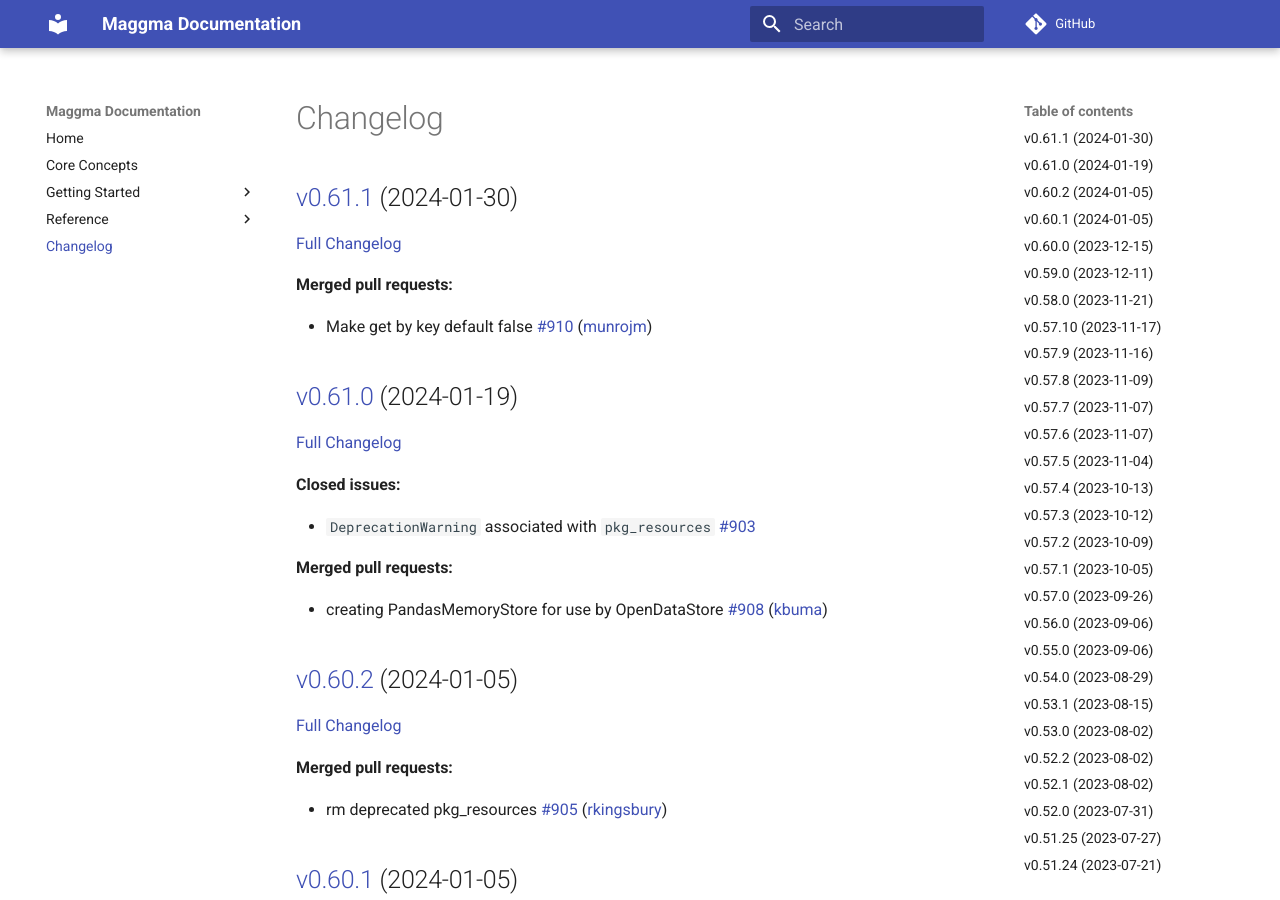
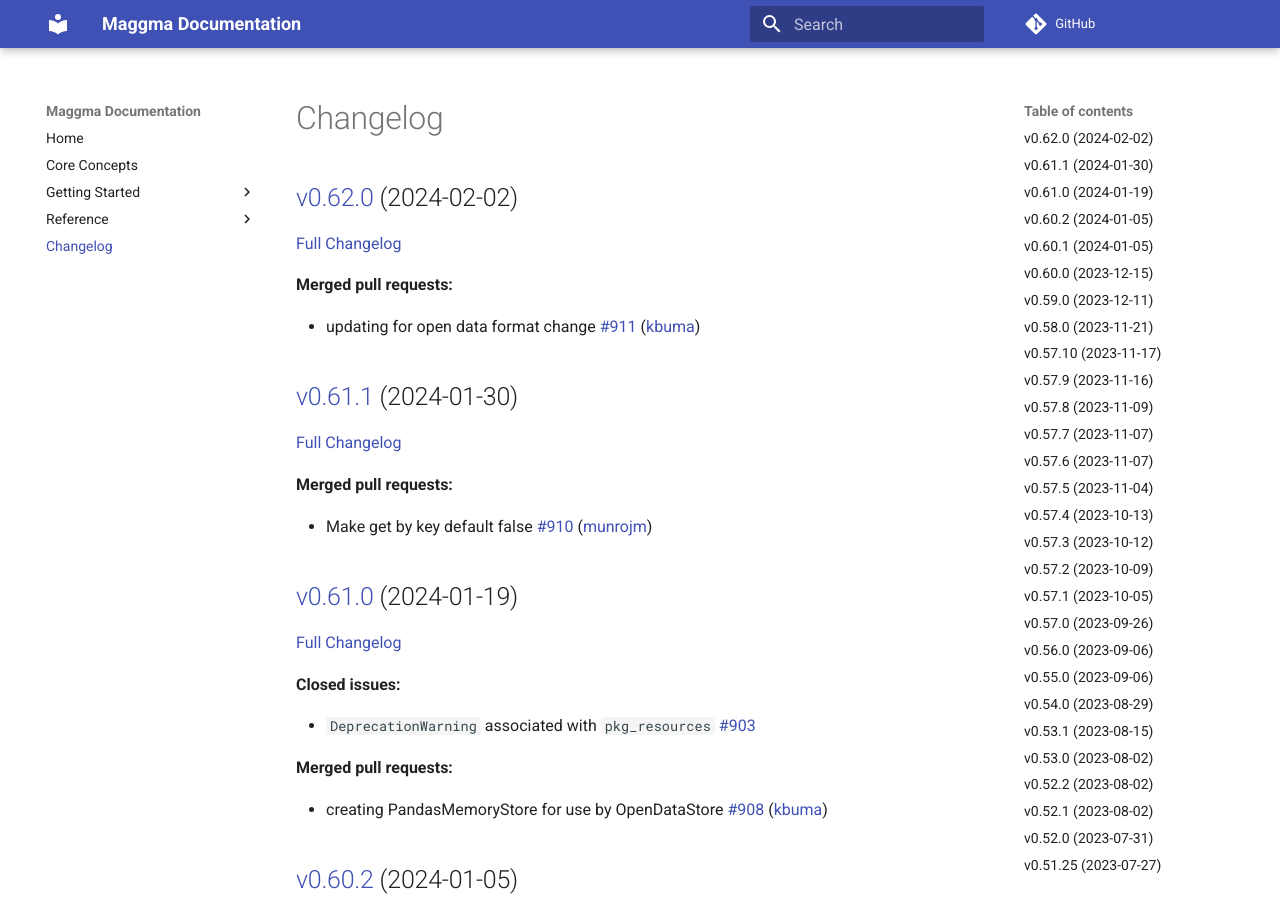
Before and after one commit to materialsproject/maggma, an MkDocs documentation site: the page built from docs/CHANGELOG.md, in a window 1280 px wide and 900 px high. Built offline with MkDocs 1.6.1 and Material for MkDocs 9.7.7, drawn with Linux system fonts in a browser that asks for light colours; comment, search, counter and statistics services are not loaded; some of the changed text lies outside the part shown.

Commit message:
Updated CHANGELOG.md

```diff
--- a/docs/CHANGELOG.md
+++ b/docs/CHANGELOG.md
@@ -1,4 +1,12 @@
 # Changelog
+
+## [v0.62.0](https://github.com/materialsproject/maggma/tree/v0.62.0) (2024-02-02)
+
+[Full Changelog](https://github.com/materialsproject/maggma/compare/v0.61.1...v0.62.0)
+
+**Merged pull requests:**
+
+- updating for open data format change [\#911](https://github.com/materialsproject/maggma/pull/911) ([kbuma](https://github.com/kbuma))
 
 ## [v0.61.1](https://github.com/materialsproject/maggma/tree/v0.61.1) (2024-01-30)
 
@@ -245,19 +253,19 @@
 
 ## [v0.51.25](https://github.com/materialsproject/maggma/tree/v0.51.25) (2023-07-27)
 
-[Full Changelog](https://github.com/materialsproject/maggma/compare/v0.51.24...v0.51.25)
+[Full Changelog](https://github.com/materialsproject/maggma/compare/v0.51.23...v0.51.25)
 
 **Merged pull requests:**
 
 - Some cleanup: `isort`, updated classifiers, remove unused kwarg [\#833](https://github.com/materialsproject/maggma/pull/833) ([Andrew-S-Rosen](https://github.com/Andrew-S-Rosen))
 
+## [v0.51.23](https://github.com/materialsproject/maggma/tree/v0.51.23) (2023-07-21)
+
+[Full Changelog](https://github.com/materialsproject/maggma/compare/v0.51.24...v0.51.23)
+
 ## [v0.51.24](https://github.com/materialsproject/maggma/tree/v0.51.24) (2023-07-21)
 
-[Full Changelog](https://github.com/materialsproject/maggma/compare/v0.51.23...v0.51.24)
-
-## [v0.51.23](https://github.com/materialsproject/maggma/tree/v0.51.23) (2023-07-21)
-
-[Full Changelog](https://github.com/materialsproject/maggma/compare/v0.51.22...v0.51.23)
+[Full Changelog](https://github.com/materialsproject/maggma/compare/v0.51.22...v0.51.24)
 
 **Closed issues:**
 
@@ -269,7 +277,7 @@
 
 ## [v0.51.22](https://github.com/materialsproject/maggma/tree/v0.51.22) (2023-07-21)
 
-[Full Changelog](https://github.com/materialsproject/maggma/compare/v0.51.20...v0.51.22)
+[Full Changelog](https://github.com/materialsproject/maggma/compare/v0.51.21...v0.51.22)
 
 **Closed issues:**
 
@@ -279,13 +287,13 @@
 
 - misc. MontyStore improvements [\#827](https://github.com/materialsproject/maggma/pull/827) ([rkingsbury](https://github.com/rkingsbury))
 
+## [v0.51.21](https://github.com/materialsproject/maggma/tree/v0.51.21) (2023-07-11)
+
+[Full Changelog](https://github.com/materialsproject/maggma/compare/v0.51.20...v0.51.21)
+
 ## [v0.51.20](https://github.com/materialsproject/maggma/tree/v0.51.20) (2023-07-11)
 
-[Full Changelog](https://github.com/materialsproject/maggma/compare/v0.51.21...v0.51.20)
-
-## [v0.51.21](https://github.com/materialsproject/maggma/tree/v0.51.21) (2023-07-11)
-
-[Full Changelog](https://github.com/materialsproject/maggma/compare/v0.51.19...v0.51.21)
+[Full Changelog](https://github.com/materialsproject/maggma/compare/v0.51.19...v0.51.20)
 
 **Merged pull requests:**
 
@@ -341,23 +349,23 @@
 
 ## [v0.51.13](https://github.com/materialsproject/maggma/tree/v0.51.13) (2023-07-06)
 
-[Full Changelog](https://github.com/materialsproject/maggma/compare/v0.51.12...v0.51.13)
+[Full Changelog](https://github.com/materialsproject/maggma/compare/v0.51.10...v0.51.13)
 
 **Merged pull requests:**
 
 - Add explicit store close to resources [\#814](https://github.com/materialsproject/maggma/pull/814) ([munrojm](https://github.com/munrojm))
 
+## [v0.51.10](https://github.com/materialsproject/maggma/tree/v0.51.10) (2023-06-27)
+
+[Full Changelog](https://github.com/materialsproject/maggma/compare/v0.51.11...v0.51.10)
+
+## [v0.51.11](https://github.com/materialsproject/maggma/tree/v0.51.11) (2023-06-27)
+
+[Full Changelog](https://github.com/materialsproject/maggma/compare/v0.51.12...v0.51.11)
+
 ## [v0.51.12](https://github.com/materialsproject/maggma/tree/v0.51.12) (2023-06-27)
 
-[Full Changelog](https://github.com/materialsproject/maggma/compare/v0.51.11...v0.51.12)
-
-## [v0.51.11](https://github.com/materialsproject/maggma/tree/v0.51.11) (2023-06-27)
-
-[Full Changelog](https://github.com/materialsproject/maggma/compare/v0.51.10...v0.51.11)
-
-## [v0.51.10](https://github.com/materialsproject/maggma/tree/v0.51.10) (2023-06-27)
-
-[Full Changelog](https://github.com/materialsproject/maggma/compare/v0.51.9...v0.51.10)
+[Full Changelog](https://github.com/materialsproject/maggma/compare/v0.51.9...v0.51.12)
 
 **Merged pull requests:**
 
@@ -789,19 +797,19 @@
 
 ## [v0.44.1](https://github.com/materialsproject/maggma/tree/v0.44.1) (2022-03-08)
 
-[Full Changelog](https://github.com/materialsproject/maggma/compare/v0.43.0...v0.44.1)
+[Full Changelog](https://github.com/materialsproject/maggma/compare/v0.44.0...v0.44.1)
 
 **Merged pull requests:**
 
 - added localhost test for MongoURIStore [\#595](https://github.com/materialsproject/maggma/pull/595) ([jmmshn](https://github.com/jmmshn))
 
+## [v0.44.0](https://github.com/materialsproject/maggma/tree/v0.44.0) (2022-03-07)
+
+[Full Changelog](https://github.com/materialsproject/maggma/compare/v0.43.0...v0.44.0)
+
 ## [v0.43.0](https://github.com/materialsproject/maggma/tree/v0.43.0) (2022-03-07)
 
-[Full Changelog](https://github.com/materialsproject/maggma/compare/v0.44.0...v0.43.0)
-
-## [v0.44.0](https://github.com/materialsproject/maggma/tree/v0.44.0) (2022-03-07)
-
-[Full Changelog](https://github.com/materialsproject/maggma/compare/v0.42.0...v0.44.0)
+[Full Changelog](https://github.com/materialsproject/maggma/compare/v0.42.0...v0.43.0)
 
 ## [v0.42.0](https://github.com/materialsproject/maggma/tree/v0.42.0) (2022-03-07)
 
```
